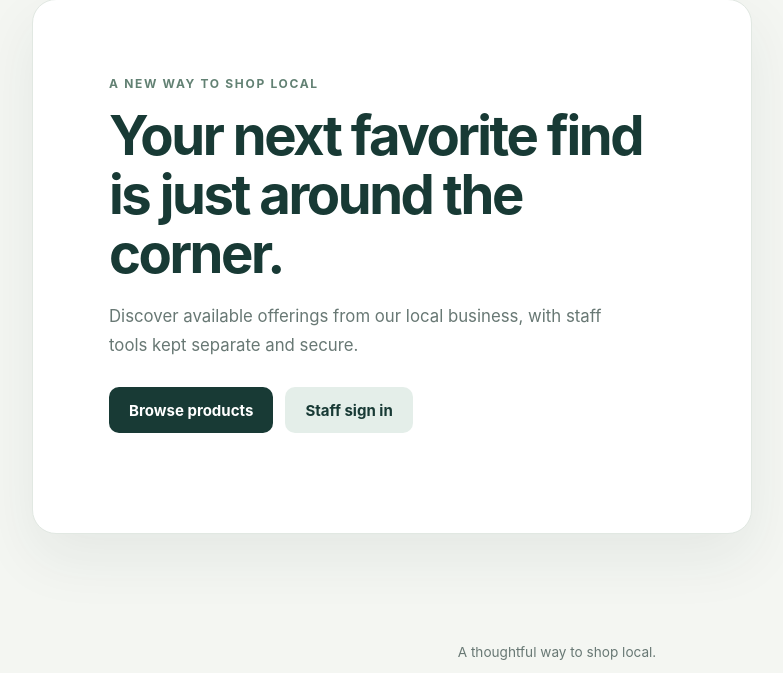
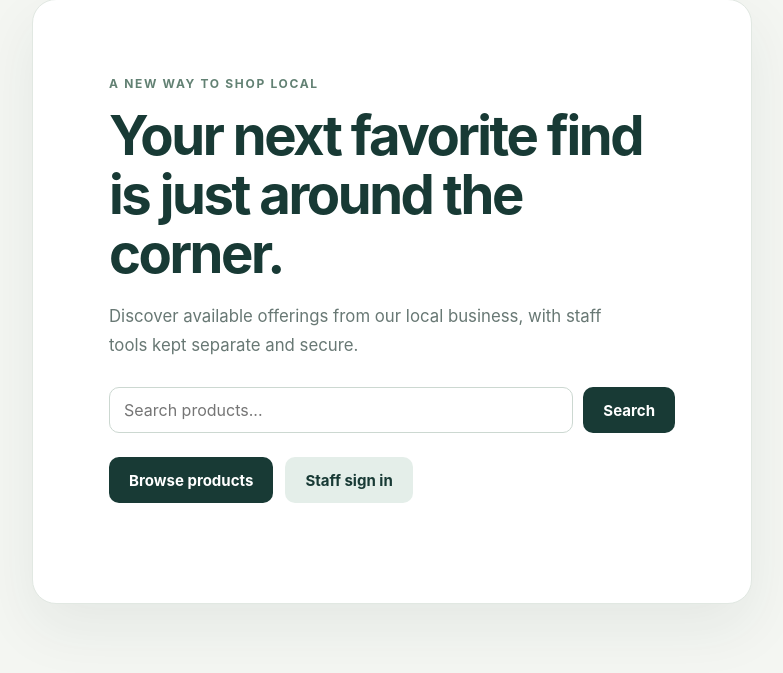
Before and after one commit to mustaphtouray7-svg/kora-market, a Flask app: page / in a window 1280 px wide. Shown: the part 137-810 px from the top of the page, without its empty margins (83-866 px from the left). Run offline with Flask 3, Linux system fonts and the light colour scheme; data that the repository does not hold is empty.

Commit message:
Add Kora Market homepage product search

```diff
--- a/store/templates/index.html
+++ b/store/templates/index.html
@@ -5,7 +5,7 @@
     <p class="eyebrow">A new way to shop local</p>
     <h1>Your next favorite find is just around the corner.</h1>
     <p class="welcome-copy">Discover available offerings from our local business, with staff tools kept separate and secure.</p>
-    <div class="toolbar">
+    <form class="search-bar" method="get" action="{{ url_for('catalog') }}"><label class="sr-only" for="home-q">Search products</label><input id="home-q" name="q" type="search" placeholder="Search products..." autocomplete="off"><button class="button" type="submit">Search</button></form><div class="toolbar">
       <a class="button" href="{{ url_for('catalog') }}">Browse products</a>
       <a class="button button-secondary" href="{{ url_for('auth.login') }}">Staff sign in</a>
     </div>
```
